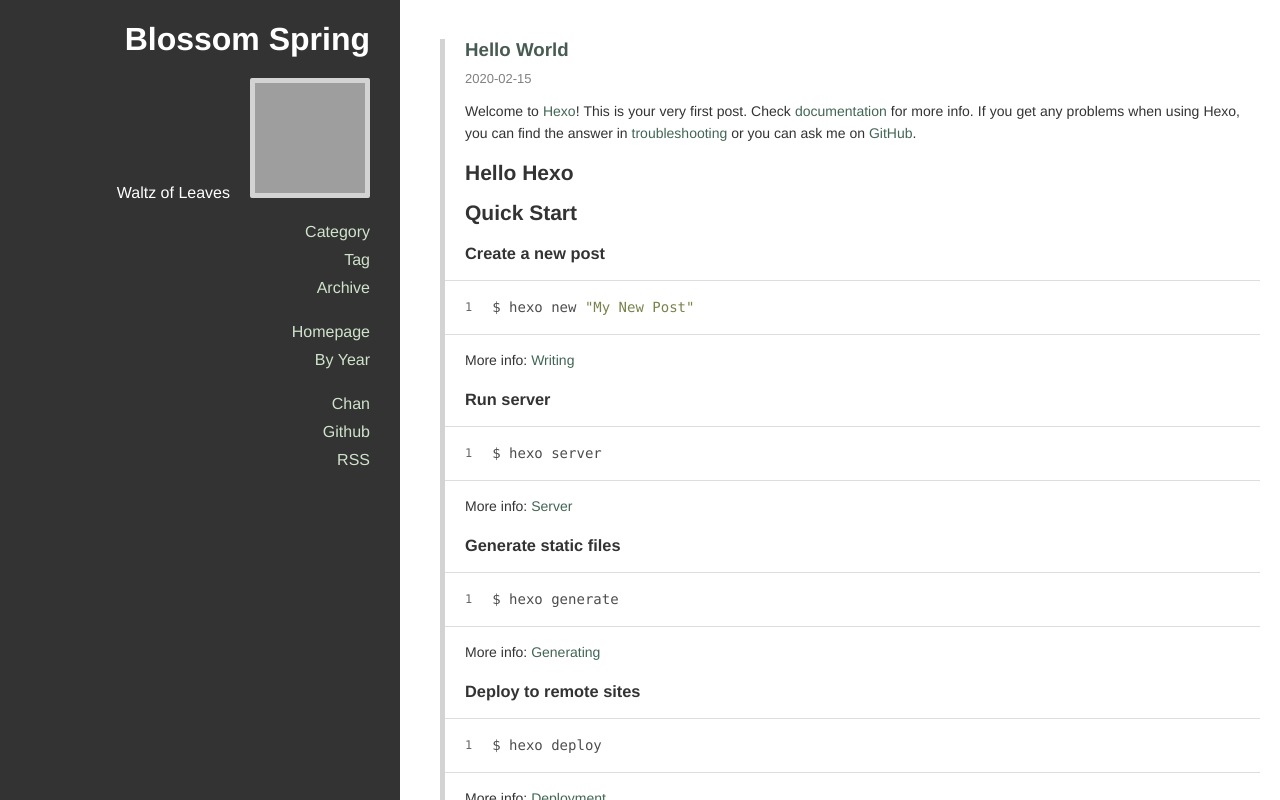
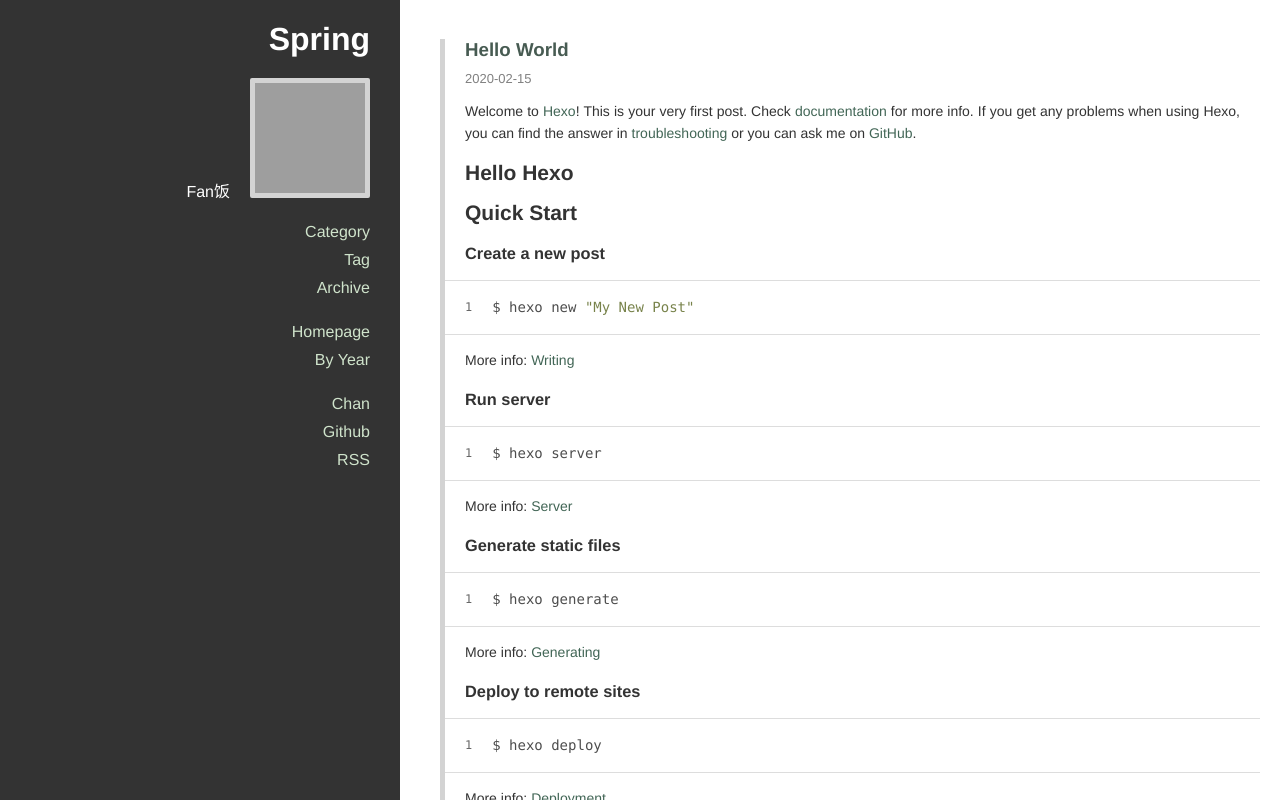
Before and after one commit to WaltzofLeave/WaltzofLeave.github.io, a plain HTML site: page index.html in a window 1280 px wide. Drawn offline with nearby package versions, Linux system fonts and the light colour scheme; grey boxes are pictures that could not be loaded.

Commit message:
Site updated: 2020-02-15 15:04:17

```diff
--- a/index.html
+++ b/index.html
@@ -8,20 +8,20 @@
 
 <title>
 
-    Blossom Spring
+    Spring
 
 </title>
 
 <meta property="og:type" content="website">
-<meta property="og:title" content="Blossom Spring">
+<meta property="og:title" content="Spring">
 <meta property="og:url" content="http://waltzofleave.github.io/index.html">
-<meta property="og:site_name" content="Blossom Spring">
+<meta property="og:site_name" content="Spring">
 <meta property="og:locale" content="en_US">
-<meta property="article:author" content="Waltz of Leaves">
+<meta property="article:author" content="Fan饭">
 <meta name="twitter:card" content="summary">
 
 
-  <link rel="alternative" href="/atom.xml" title="Blossom Spring" type="application/atom+xml">
+  <link rel="alternative" href="/atom.xml" title="Spring" type="application/atom+xml">
 
 
 
@@ -52,19 +52,19 @@
     <span class="icon-bar"></span>
     <span class="icon-bar"></span>
   </button>
-  <a class="title" href="/">Blossom Spring</a>
+  <a class="title" href="/">Spring</a>
 </div>
 
   <div class="main-container">
     <div class="sidebar">
   <div class="header">
-    <h1 class="title"><a href="/">Blossom Spring</a></h1>
+    <h1 class="title"><a href="/">Spring</a></h1>
 
     <div class="info">
       <div class="content">
 
 
-          <div class="author">Waltz of Leaves</div>
+          <div class="author">Fan饭</div>
 
       </div>
 
@@ -207,7 +207,7 @@
 
           <div class="main-footer">
 
-    © 2020 Blossom Spring - Powered by <a href="http://hexo.io" target="_blank">Hexo</a> - Theme <a href="https://github.com/denjones/hexo-theme-chan" target="_blank">Chan</a>
+    © 2020 Spring - Powered by <a href="http://hexo.io" target="_blank">Hexo</a> - Theme <a href="https://github.com/denjones/hexo-theme-chan" target="_blank">Chan</a>
 
 </div>
 
```
Also changed, not shown: 2020/02/15/hello-world/index.html (+7 -7 lines), archives/2020/02/index.html (+8 -8 lines), archives/2020/index.html (+8 -8 lines), archives/index.html (+8 -8 lines).
